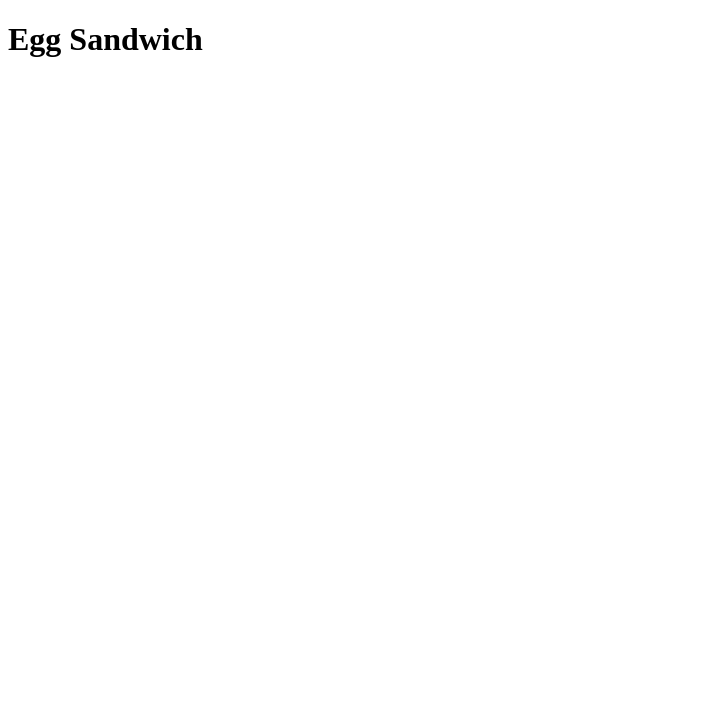
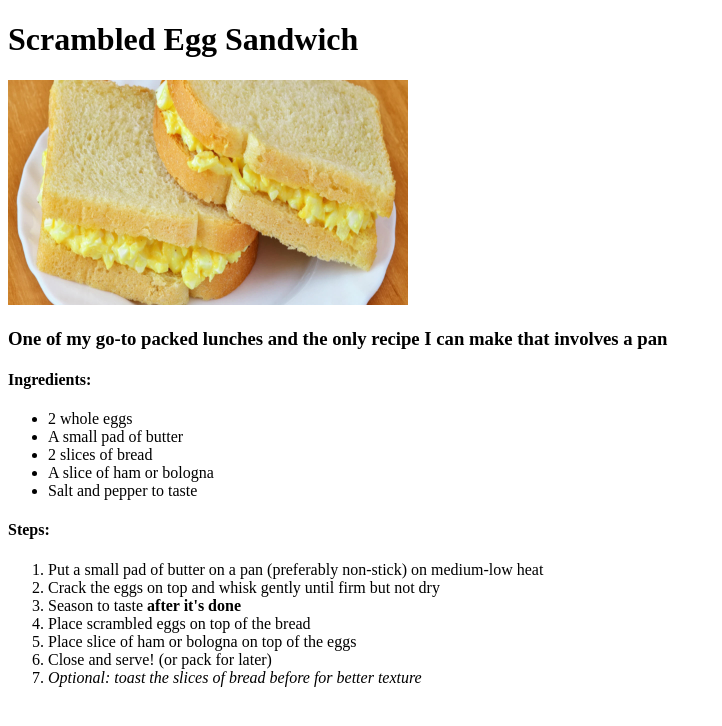
Before and after one commit to lsdorosario/odin-recipes, a plain HTML site: page recipes/sandwich.html in a window 1280 px wide. Shown: the whole page, without its empty margins (0-722 px from the left). Drawn offline with Linux system fonts and the light colour scheme.

Commit message:
Add egg sandwich recipe

```diff
--- a/recipes/sandwich.html
+++ b/recipes/sandwich.html
@@ -4,9 +4,30 @@
     <meta charset="UTF-8">
     <meta http-equiv="X-UA-Compatible" content="IE=edge">
     <meta name="viewport" content="width=device-width, initial-scale=1.0">
-    <title>Egg Sandwich</title>
+    <title>Scrambled Egg Sandwich</title>
 </head>
 <body>
-    <h1>Egg Sandwich</h1>
+    <h1>Scrambled Egg Sandwich</h1>
+    <img src="../img/sandwich.jpg" alt="A picture of two scrambled egg sandwiches" style="width: 400px; height: auto;">
+    <h3>One of my go-to packed lunches and the only recipe I can make that involves a pan</h3>
+
+    <h4>Ingredients:</h4>
+    <ul>
+        <li>2 whole eggs</li>
+        <li>A small pad of butter</li>
+        <li>2 slices of bread</li>
+        <li>A slice of ham or bologna</li>
+        <li>Salt and pepper to taste</li>
+    </ul>
+
+    <h4>Steps:</h4>
+    <ol>
+        <li>Put a small pad of butter on a pan (preferably non-stick) on medium-low heat</li>
+        <li>Crack the eggs on top and whisk gently until firm but not dry</li>
+        <li>Season to taste <strong>after it's done</strong></li>
+        <li>Place scrambled eggs on top of the bread</li>
+        <li>Place slice of ham or bologna on top of the eggs</li>
+        <li>Close and serve! (or pack for later)</li>
+        <li><em>Optional: toast the slices of bread before for better texture</em></li>
 </body>
 </html>
```
Also changed, not shown: img/sandwich.jpg (added).
